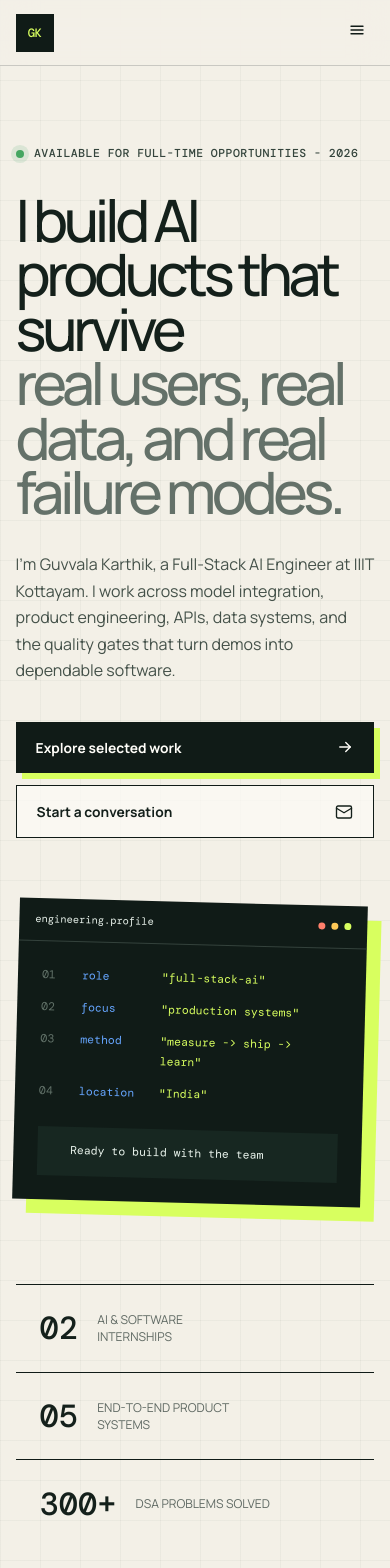
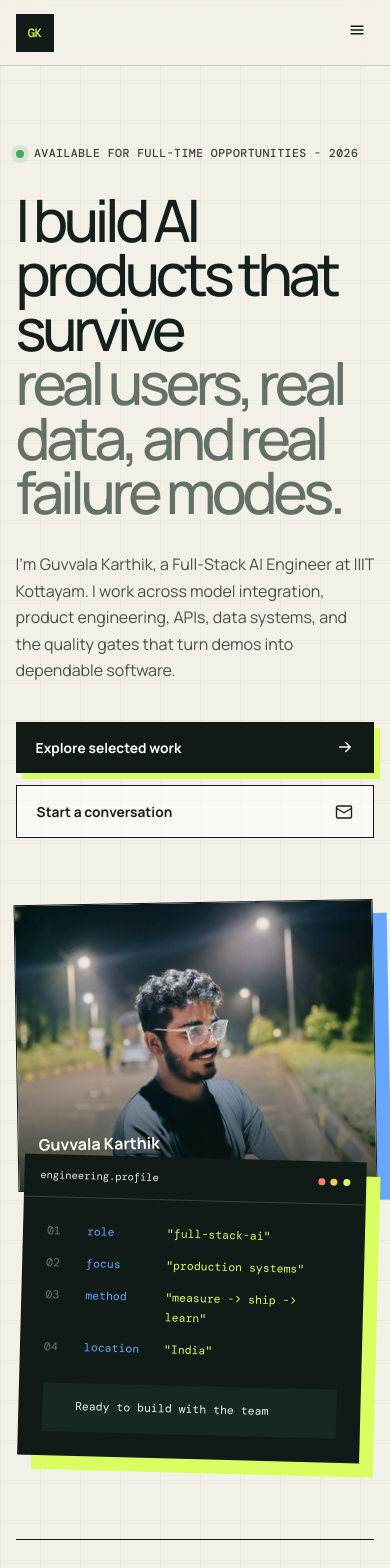
Before and after one commit to guvvalakarthik/karthik-portfolio, a React (Vite) app: page / in a window 390 px wide. Shown: the top 1568 px of the page. Built offline with nearby package versions, Linux system fonts and the light colour scheme.

Commit message:
Add responsive profile portrait

```diff
--- a/src/App.tsx
+++ b/src/App.tsx
@@ -226,6 +226,20 @@ function App() {
               </a>
             </div>
           </div>
+          <div className="hero-profile">
+            <figure className="hero-portrait">
+              <img
+                alt="Guvvala Karthik, Full-Stack AI Engineer"
+                fetchPriority="high"
+                height="1220"
+                src="/guvvala-karthik.png"
+                width="1500"
+              />
+              <figcaption>
+                <strong>Guvvala Karthik</strong>
+                <span>Full-Stack AI Engineer</span>
+              </figcaption>
+            </figure>
             <aside className="hero-console" aria-label="Engineering profile overview">
               <div className="console-top">
                 <span>engineering.profile</span>
@@ -242,6 +256,7 @@ function App() {
                 </div>
               </div>
             </aside>
+          </div>
           <div className="hero-metrics">
             <div><strong>02</strong><span>AI & software internships</span></div>
             <div><strong>05</strong><span>End-to-end product systems</span></div>
--- a/src/styles.css
+++ b/src/styles.css
@@ -270,14 +270,73 @@ p {
   border: 1px solid var(--ink);
 }
 
+.hero-profile {
+  align-self: center;
+  margin: 0 0 7rem 3rem;
+  max-width: 460px;
+  min-width: 0;
+}
+
+.hero-portrait {
+  aspect-ratio: 5 / 4;
+  background: #dbe5df;
+  border: 1px solid var(--ink);
+  box-shadow: 14px 14px 0 var(--blue);
+  margin: 0;
+  overflow: hidden;
+  position: relative;
+  transform: rotate(-1deg);
+}
+
+.hero-portrait::after {
+  background: linear-gradient(180deg, transparent 55%, rgba(9, 18, 14, 0.76));
+  content: "";
+  inset: 0;
+  pointer-events: none;
+  position: absolute;
+}
+
+.hero-portrait img {
+  display: block;
+  height: 100%;
+  object-fit: cover;
+  object-position: center 45%;
+  width: 100%;
+}
+
+.hero-portrait figcaption {
+  bottom: 0;
+  color: var(--white);
+  display: flex;
+  flex-direction: column;
+  gap: 0.25rem;
+  left: 0;
+  padding: 1.1rem 1.25rem;
+  position: absolute;
+  right: 0;
+  z-index: 1;
+}
+
+.hero-portrait figcaption strong {
+  font-size: 1rem;
+}
+
+.hero-portrait figcaption span {
+  color: #dbe7e0;
+  font: 0.66rem var(--mono);
+  letter-spacing: 0.05em;
+  text-transform: uppercase;
+}
+
 .hero-console {
-  align-self: center;
   background: var(--ink);
   box-shadow: 14px 14px 0 var(--acid);
   color: #e9f3ec;
-  margin: 0 0 7rem 3rem;
+  margin: -2rem 1rem 0;
   max-width: 460px;
+  position: relative;
   transform: rotate(1.5deg);
+  z-index: 2;
 }
 
 .console-top {
@@ -1196,7 +1255,7 @@ footer a {
     padding-bottom: 4rem;
   }
 
-  .hero-console {
+  .hero-profile {
     margin: 0 0 5rem;
     max-width: 540px;
   }
@@ -1285,6 +1344,7 @@ footer a {
   }
 
   .hero-console {
+    margin-left: 0.35rem;
     margin-right: 0.7rem;
   }
 
```
Also changed, not shown: public/guvvala-karthik.png (added), 1 other file (tests, documents, lock files or other folders). Lines whose indentation alone changed are shown as unchanged.
